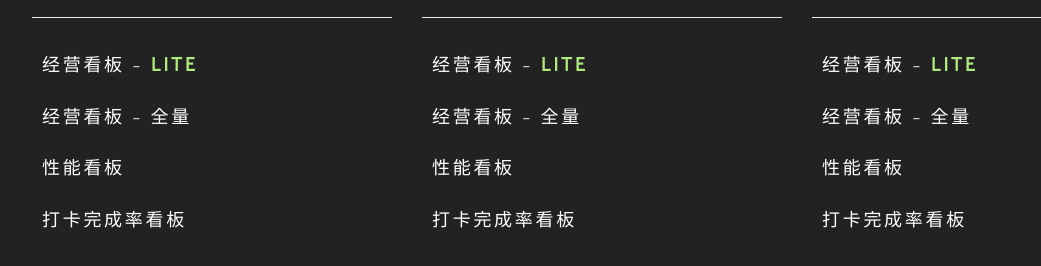
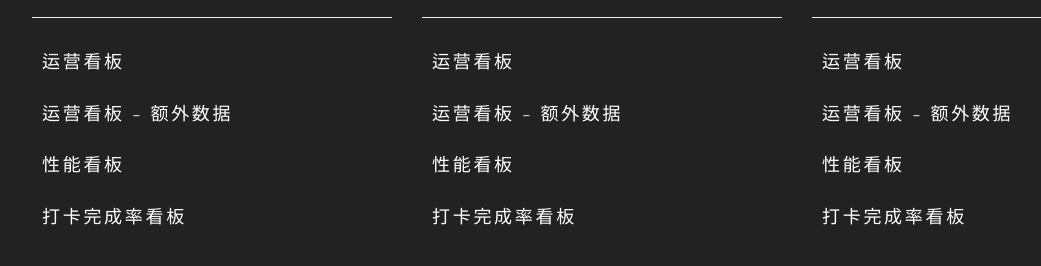
Before and after one commit to YueGlodon/novadesign.github.io, a plain HTML site: page index.html in a window 1280 px wide. Shown: the part 96-362 px from the top of the page, without its empty margins (38-1079 px from the left). Drawn offline with nearby package versions, Linux system fonts and the light colour scheme.

Commit message:
Update index.html

```diff
--- a/index.html
+++ b/index.html
@@ -24,14 +24,14 @@
         <hr>
         <ul>
           <li><a href="https://dataview.glodon.com/superset/dashboard/131/"
-            data-tooltip="基础运营数据，加载较快"
+            data-tooltip="核心运营数据"
             data-tooltip-location="right"
-            >经营看板 - <strong>Lite</strong>
+            >运营看板
           </a></li>
           <li><a href="https://dataview.glodon.com/superset/dashboard/112/"
-            data-tooltip="全量运营数据，加载较慢"
+            data-tooltip="用户设备、功能使用等额外层级信息"
             data-tooltip-location="right"
-            >经营看板 - 全量</a></li>
+            >运营看板 - 额外数据</a></li>
           <li><a href="https://dataview.glodon.com/superset/dashboard/111/">性能看板</a></li>
           <li><a href="https://dataview.glodon.com/superset/dashboard/113/">打卡完成率看板</a></li>
         </ul>
@@ -43,14 +43,14 @@
         <hr>
         <ul>
           <li><a href="https://dataview.glodon.com/superset/dashboard/133/"
-            data-tooltip="基础运营数据，加载较快"
+            data-tooltip="核心运营数据"
             data-tooltip-location="right"
-            >经营看板 - <strong>Lite</strong>
+            >运营看板
           </a></li>
           <li><a href="https://dataview.glodon.com/superset/dashboard/124/"
-            data-tooltip="全量运营数据，加载较慢"
+            data-tooltip="用户设备、功能使用等额外层级信息"
             data-tooltip-location="right"
-            >经营看板 - 全量</a></li>
+            >运营看板 - 额外数据</a></li>
           <li><a href="https://dataview.glodon.com/superset/dashboard/127/">性能看板</a></li>
           <li><a href="https://dataview.glodon.com/superset/dashboard/128/">打卡完成率看板</a></li>
         </ul>
@@ -61,14 +61,14 @@
         <hr>
         <ul>
           <li><a href="https://dataview.glodon.com/superset/dashboard/132/"
-            data-tooltip="基础运营数据，加载较快"
+            data-tooltip="核心运营数据"
             data-tooltip-location="right"
-            >经营看板 - <strong>Lite</strong>
+            >运营看板
           </a></li>
           <li><a href="https://dataview.glodon.com/superset/dashboard/125/"
-            data-tooltip="全量运营数据，加载较慢"
+            data-tooltip="用户设备、功能使用等额外层级信息"
             data-tooltip-location="right"
-            >经营看板 - 全量</a></li>
+            >运营看板 - 额外数据</a></li>
           <li><a href="https://dataview.glodon.com/superset/dashboard/126/">性能看板</a></li>
           <li><a href="https://dataview.glodon.com/superset/dashboard/129/">打卡完成率看板</a></li>
         </ul>
```
